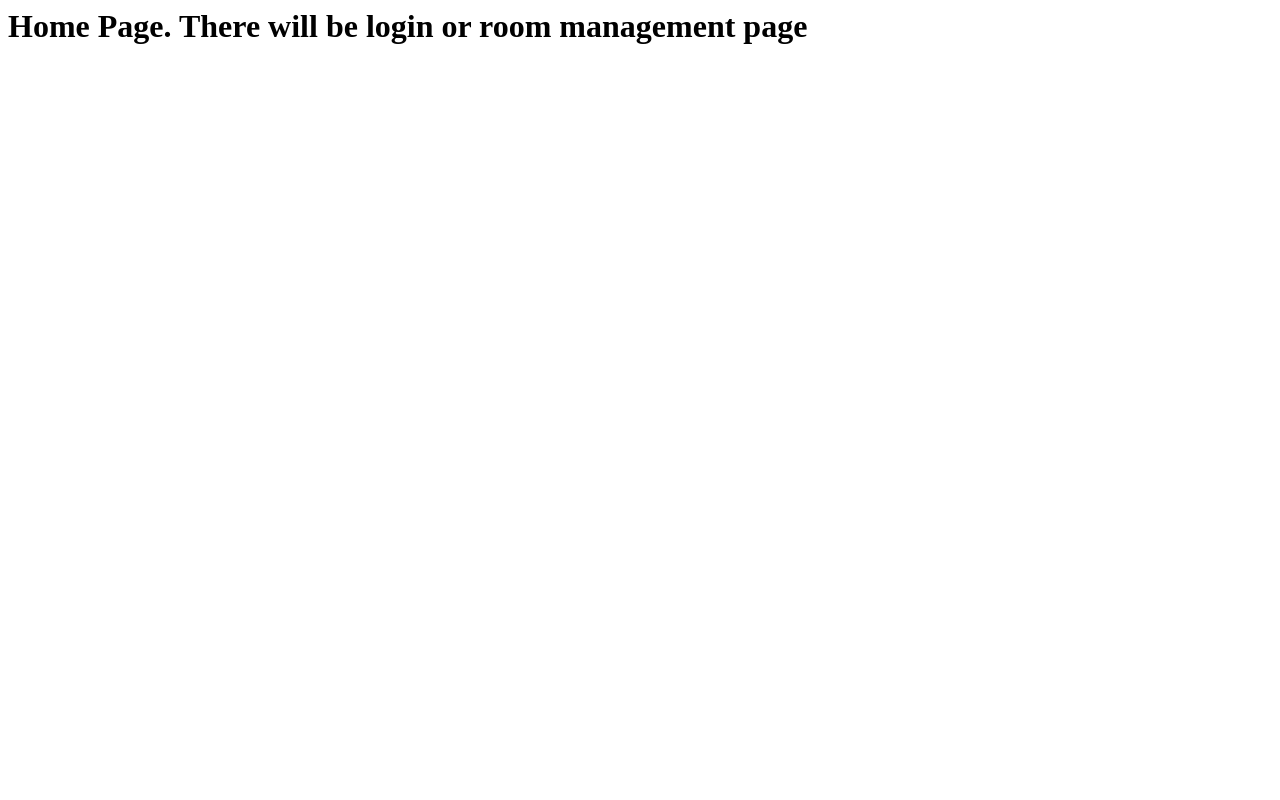
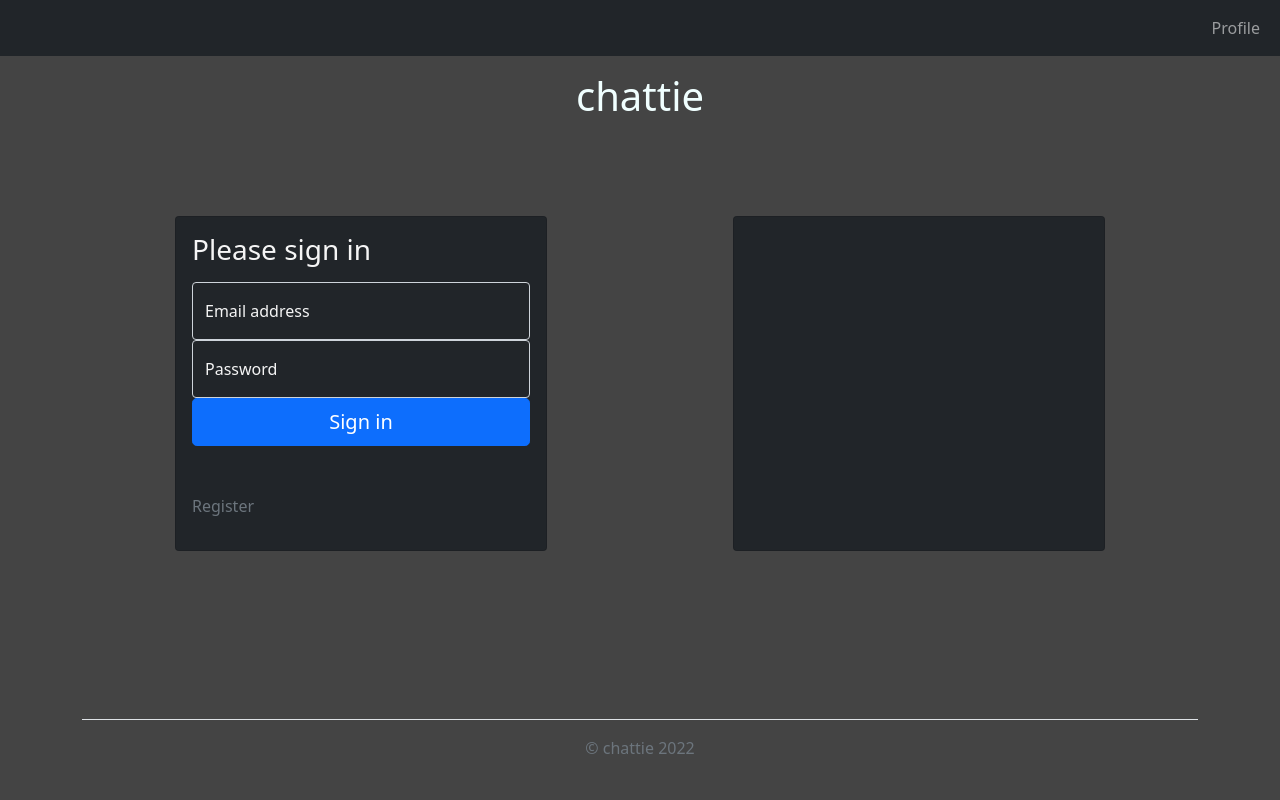
Before and after one commit to MateuszM-M/chattie-app-flask, a Flask app: page / in a window 1280 px wide. Run offline with Flask 2, Linux system fonts and the light colour scheme.

Commit message:
Start building layout

```diff
--- a/chattie/models.py
+++ b/chattie/models.py
@@ -1,6 +1,6 @@
 from chattie import db
-from chattie import db, login_manager
 from flask_login import UserMixin
+
 
 
 class User(db.Model, UserMixin):
--- a/chattie/routes.py
+++ b/chattie/routes.py
@@ -1,8 +1,9 @@
 from chattie import app
+from flask import render_template
 
 @app.route("/")
 def home():
-    return "<h1>Home Page. There will be login or room management page</h1>"
+    return render_template('home.html')
 
 
 @app.route("/register")
@@ -30,16 +31,16 @@ def create_room():
     return "<h1>Home Page</h1>"
 
 
-@app.route("/<room>")
-def room():
-    return "<h1>Home Page</h1>"
+# @app.route("/<room>")
+# def room():
+#     return "<h1>Home Page</h1>"
 
 
-@app.route("/update/<room>")
-def update_room():
-    return "<h1>Home Page</h1>"
+# @app.route("/update/<room>")
+# def update_room():
+#     return "<h1>Home Page</h1>"
 
 
-@app.route("/delete/<room>")
-def delete_room():
-    return "<h1>Home Page</h1>"
+# @app.route("/delete/<room>")
+# def delete_room():
+#     return "<h1>Home Page</h1>"
--- a/chattie/static/main.css
+++ b/chattie/static/main.css
@@ -0,0 +1,17 @@
+body {
+    background-color: #444;
+    color: whitesmoke;
+}
+
+#logo {
+    text-align: center;
+}
+
+a {
+    color: azure;
+    text-decoration: none;
+}
+
+a:hover {
+    color:azure;
+}
--- a/chattie/templates/home.html
+++ b/chattie/templates/home.html
@@ -0,0 +1,32 @@
+{% extends "main.html" %}
+{% block content %}
+
+<div class="container d-flex justify-content-around my-auto">
+    <div class="card col-md-4 bg-dark p-3">
+        <main class="form-signin">
+            <form>
+                <h1 class="h3 mb-3 fw-normal">Please sign in</h1>
+
+                <div class="form-floating">
+                    <input type="email" class="form-control bg-dark" id="floatingInput" placeholder="name@example.com">
+                    <label for="floatingInput">Email address</label>
+                </div>
+                <div class="form-floating">
+                    <input type="password" class="form-control bg-dark" id="floatingPassword" placeholder="Password">
+                    <label for="floatingPassword">Password</label>
+                </div>
+
+                <button class="w-100 btn btn-lg btn-primary" type="submit">Sign in</button>
+                <p class="mt-5 mb-3 text-muted">Register</p>
+            </form>
+        </main>
+    </div>
+
+    <div class="card col-md-4 bg-dark p-3">
+    </div>
+
+
+
+
+</div>
+{% endblock %}
--- /dev/null
+++ b/chattie/templates/layout/footer.html
@@ -0,0 +1,10 @@
+<div class="container mt-auto">
+  <footer class="d-flex flex-wrap py-3 my-4 border-top">
+    <div class="col-md-12 d-flex">
+
+      <div class="text-muted ms-auto me-auto">© chattie 2022</div>
+    </div>
+
+
+  </footer>
+</div>
--- /dev/null
+++ b/chattie/templates/layout/logo.html
@@ -0,0 +1,3 @@
+<div id="logo" class="my-3">
+    <h1><a href="/">chattie</a></h1>
+</div>
--- /dev/null
+++ b/chattie/templates/layout/navbar.html
@@ -0,0 +1,17 @@
+<nav class="navbar navbar-expand-lg navbar-dark  bg-dark">
+  <div class="container-fluid">
+
+    <button class="navbar-toggler" type="button" data-bs-toggle="collapse" data-bs-target="#navbarSupportedContent" aria-controls="navbarSupportedContent" aria-expanded="false" aria-label="Toggle navigation">
+      <span class="navbar-toggler-icon"></span>
+    </button>
+
+    <div class="collapse navbar-collapse" id="navbarSupportedContent">
+      <ul class="navbar-nav ms-auto mb-2 mb-lg-0">
+        <li class="nav-item">
+          <a class="nav-link" href="#">Profile</a>
+        </li>
+      </ul>
+
+    </div>
+  </div>
+</nav>
--- a/chattie/templates/main.html
+++ b/chattie/templates/main.html
@@ -15,7 +15,13 @@
         <title>Chattie</title>
     {% endif %}
 </head>
-<body>
+<body class='d-flex flex-column min-vh-100 '>
 
+    {% include "layout/navbar.html" %}
+
+    {% include "layout/logo.html" %}
+        {% block content %}
+        {% endblock %}
+    {% include "layout/footer.html" %}
 </body>
 </html>
```
Also changed, not shown: chattie/__init__.py (+4 -4 lines).
